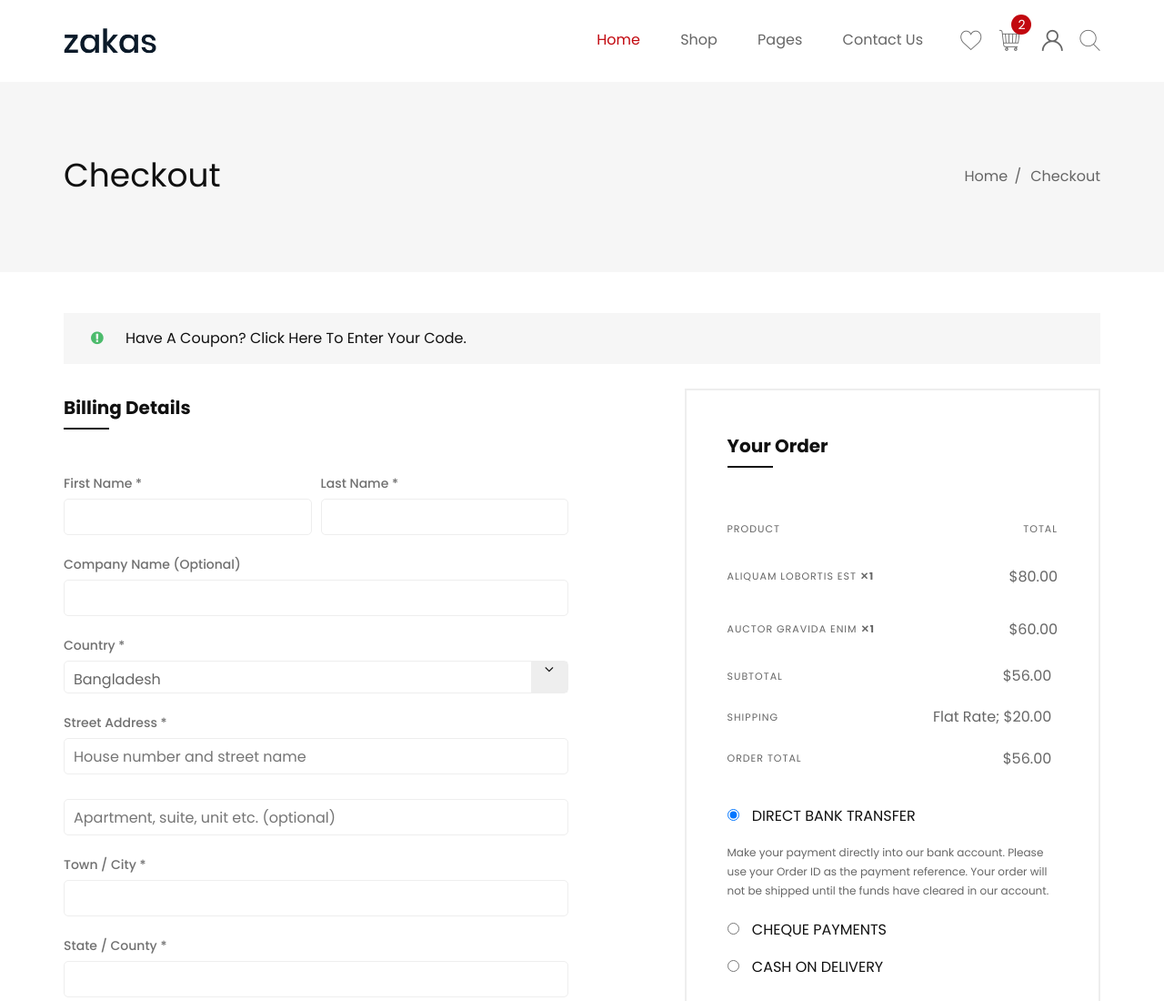
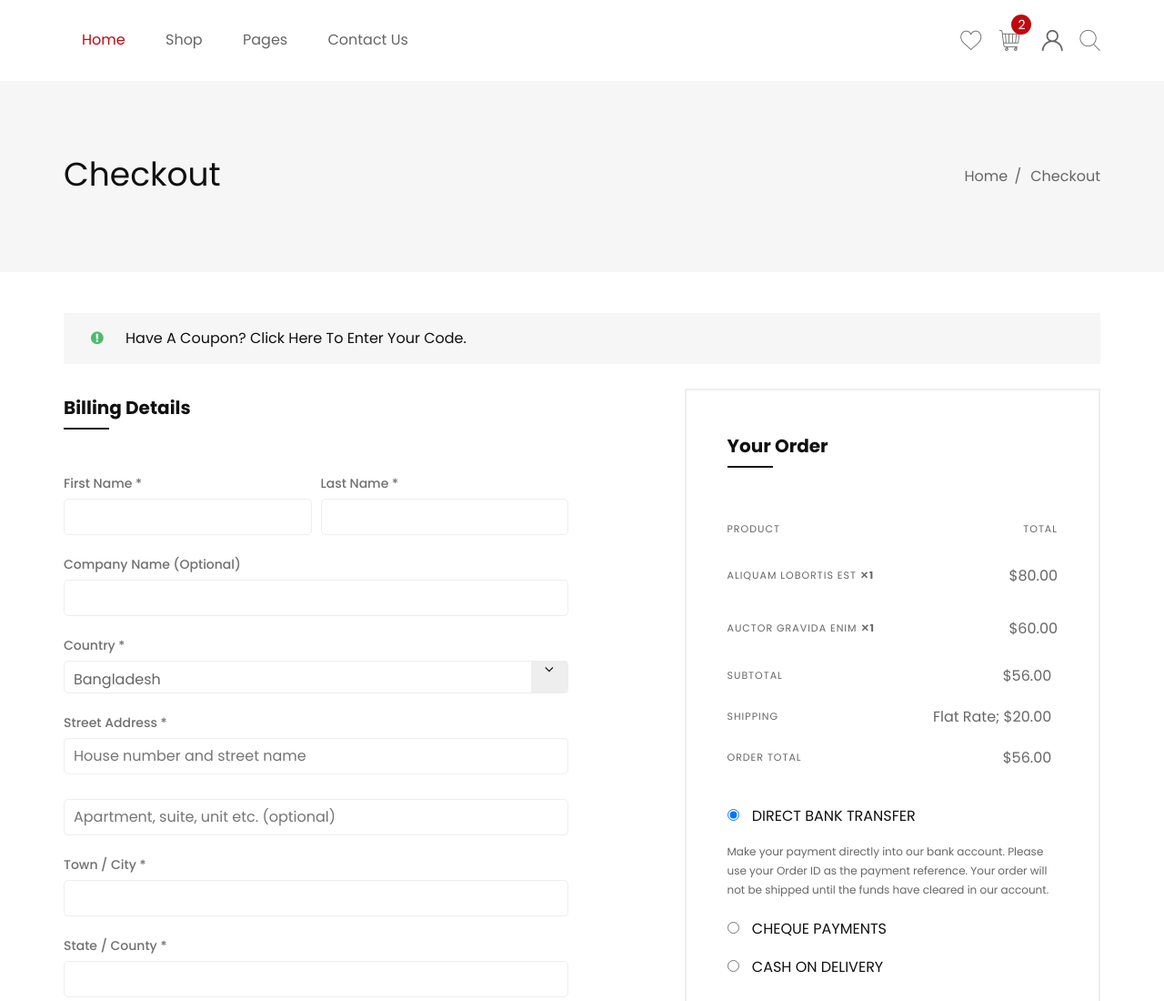
Before and after one commit to nikta1379/shoping-dress, a website: page checkout.html in a window 1280 px wide. Shown: the top 1100 px of the page at 91% size. Drawn offline with Linux system fonts and the light colour scheme; files whose address does not match are found by name.

Commit message:
Update checkout.html

```diff
--- a/checkout.html
+++ b/checkout.html
@@ -8,22 +8,22 @@
     <meta name="description" content="">
     <meta name="viewport" content="width=device-width, initial-scale=1, shrink-to-fit=no">
     <!-- Favicons -->
-    <link rel="shortcut icon" href="assets/img/favicon.ico" type="image/x-icon">
+
     <link rel="apple-touch-icon" href="assets/img/icon.png">
 
-    <!-- ************************* CSS Files ************************* -->
 
-    <!-- Vendor CSS -->
+
+
     <link rel="stylesheet" href="assets/css/vendor.css">
 
-    <!-- style css -->
+
     <link rel="stylesheet" href="assets/css/main.css">
 
 </head>
 
 <body>
 
-    <!-- Preloader Start -->
+
     <div class="zakas-preloader active">
         <div class="zakas-preloader-inner h-100 d-flex align-items-center justify-content-center">
             <div class="zakas-child zakas-bounce1"></div>
@@ -31,27 +31,17 @@
             <div class="zakas-child zuka-bounce3"></div>
         </div>
     </div>
-    <!-- Preloader End -->
 
-    <!-- Main Wrapper Start -->
+
     <div class="wrapper">
-        <!-- Header Start -->
+
         <header class="header">
             <div class="header-inner fixed-header">
                 <div class="container">
                     <div class="row align-items-center">
                         <div class="col-xl-10 col-lg-9 col-3">
                             <nav class="main-navigation">
-                                <div class="site-branding">
-                                    <a href="index.html" class="logo">
-                                        <figure class="logo--transparent">
-                                            <img src="assets/img/logo/logo-white.png" alt="Logo">
-                                        </figure>
-                                        <figure class="logo--normal">
-                                            <img src="assets/img/logo/logo.png" alt="Logo">
-                                        </figure>
-                                    </a>
-                                </div>
+
                                 <div class="mainmenu-nav d-none d-lg-block">
                                     <ul class="mainmenu">
                                         <li class="mainmenu__item menu-item-has-children active">
```
